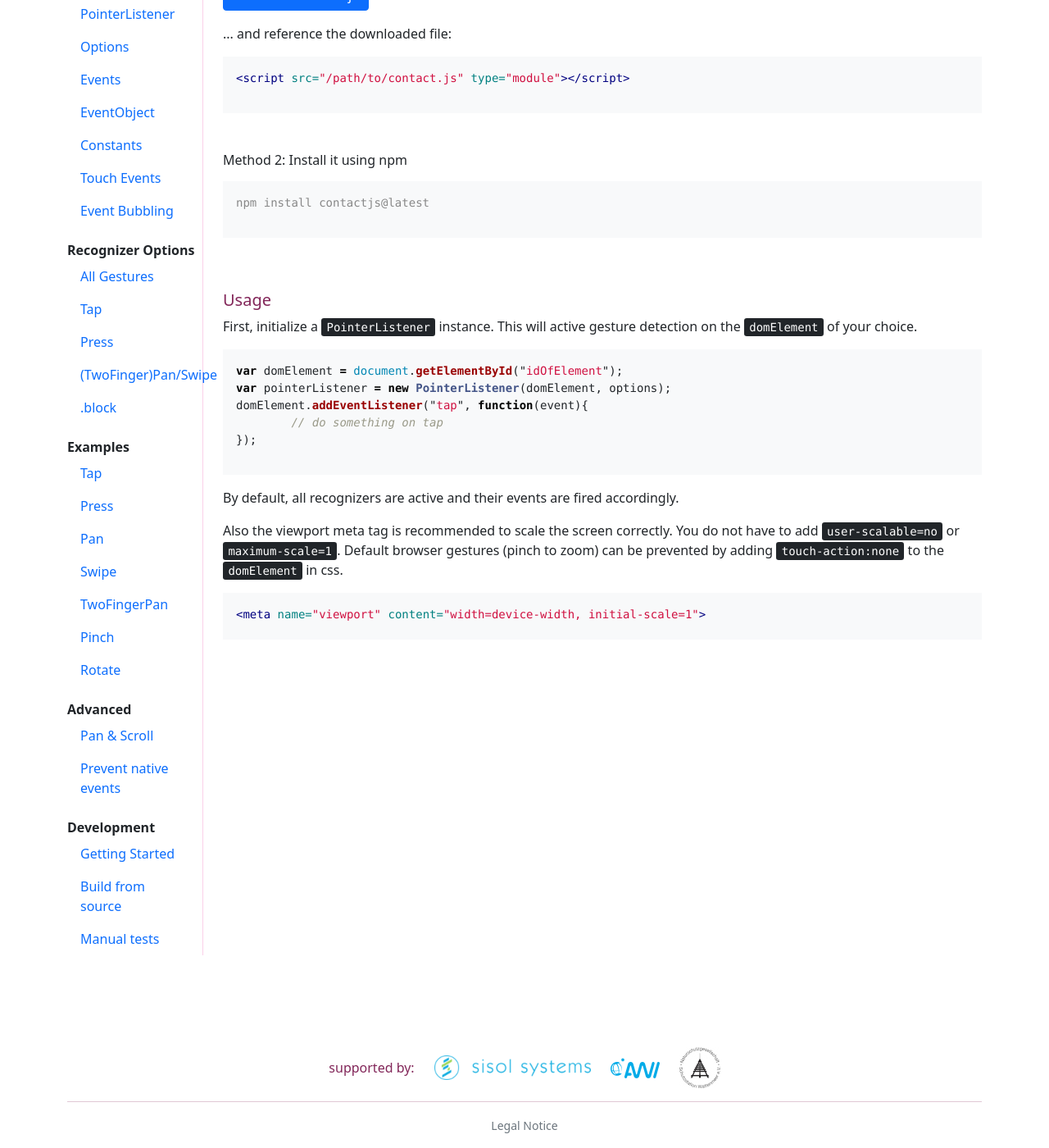
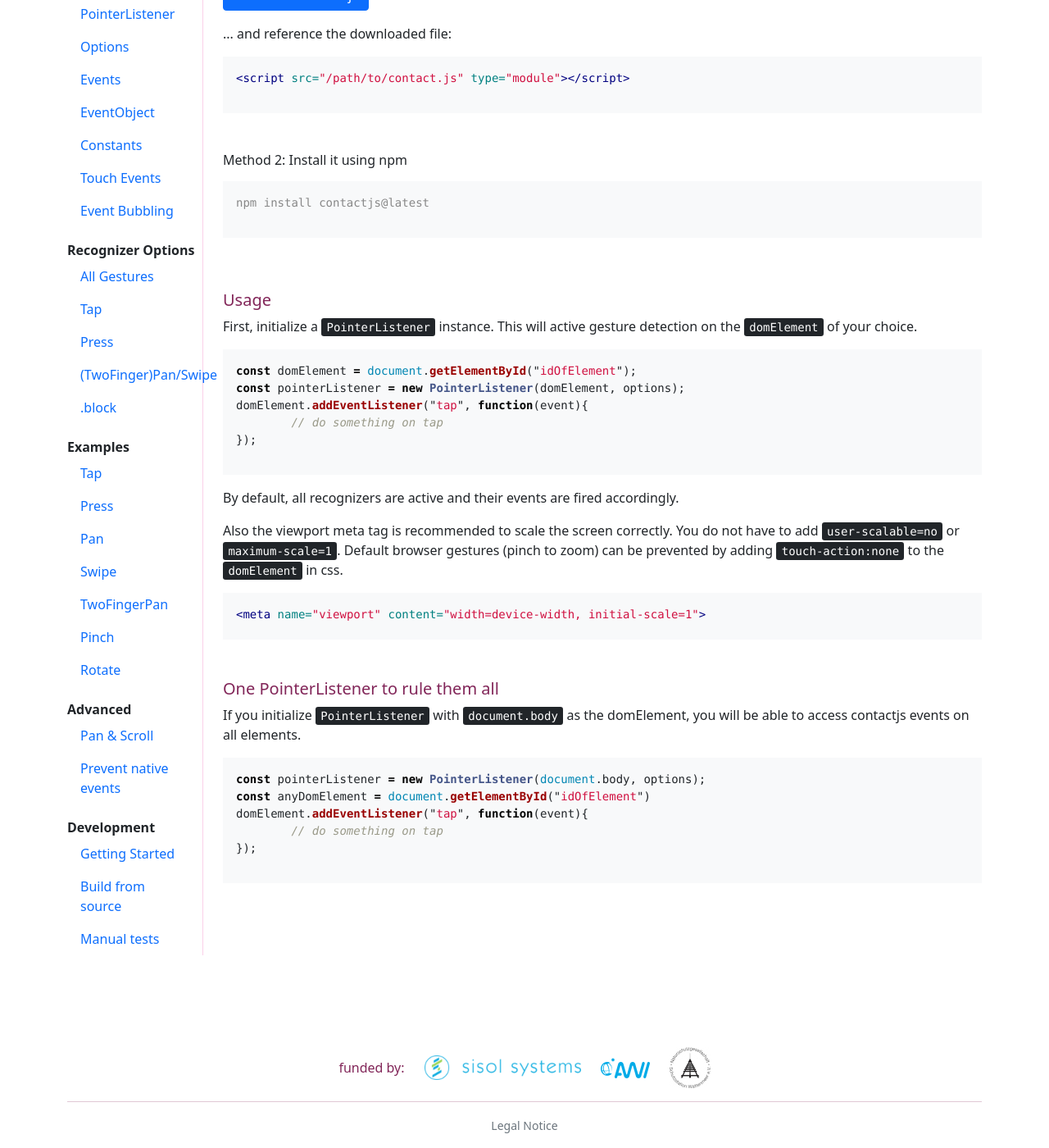
Before and after one commit to biodiv/contactjs, a Jekyll site: the page built from docs/documentation/general.html, in a window 1280 px wide and 1400 px high, scrolled down 309 px. Shown: the whole window at 82% size. Built offline with Jekyll 4.4.1, drawn with Linux system fonts in a browser that asks for light colours.

Commit message:
single pointerlistener

```diff
--- a/docs/_layouts/default.html
+++ b/docs/_layouts/default.html
@@ -62,16 +62,22 @@ bg-color: bg-pastel-light
 			<div class="container">
 				<div class="row justify-content-center align-items-center">
 					<div class="col-auto">
-						supported by:
+						funded by:
 					</div>
 					<div class="col-auto">
-						<img src="{{ 'assets/img/sisol-h30.png' | relative_url }}" class="img-fluid"/>
+						<a href="https://www.sisol-systems.com/" target="_blank">
+							<img src="{{ 'assets/img/sisol-h30.png' | relative_url }}" class="img-fluid"/>
+						</a>
 					</div>
 					<div class="col-auto">
-						<img src="{{ 'assets/img/AWI_Logo_2017-h25.png' | relative_url }}" class="img-fluid"/>
+						<a href="https://www.awi.de/" target="_blank">
+							<img src="{{ 'assets/img/AWI_Logo_2017-h25.png' | relative_url }}" class="img-fluid"/>
+						</a>
 					</div>
 					<div class="col-auto">
-						<img src="{{ 'assets/img/Logo_Schutzstation_Wattenmeer-h50.jpg' | relative_url }}" class="img-fluid" />
+						<a href="https://www.schutzstation-wattenmeer.de/" target="_blank">
+							<img src="{{ 'assets/img/Logo_Schutzstation_Wattenmeer-h50.jpg' | relative_url }}" class="img-fluid" />
+						</a>
 					</div>
 				</div>
 				<hr>
--- a/docs/documentation/general.html
+++ b/docs/documentation/general.html
@@ -50,8 +50,8 @@ npm install contactjs@latest
 						First, initialize a <kbd>PointerListener</kbd> instance. This will active gesture detection on the <kbd>domElement</kbd> of your choice.
 						<div class="bg-light p-3 mt-3">
 {% highlight javascript %}
-var domElement = document.getElementById("idOfElement");
-var pointerListener = new PointerListener(domElement, options);
+const domElement = document.getElementById("idOfElement");
+const pointerListener = new PointerListener(domElement, options);
 domElement.addEventListener("tap", function(event){
 	// do something on tap
 });
@@ -70,6 +70,19 @@ domElement.addEventListener("tap", function(event){
 							</div>
 						</div>
 					</div>
+					<div class="mt-5">
+						<h5>One PointerListener to rule them all</h5>
+						If you initialize <kbd>PointerListener</kbd> with <kbd>document.body</kbd> as the domElement, you will be able to access contactjs events on all elements.
+						<div class="bg-light p-3 mt-3">
+{% highlight javascript %}
+const pointerListener = new PointerListener(document.body, options);
+const anyDomElement = document.getElementById("idOfElement")
+domElement.addEventListener("tap", function(event){
+	// do something on tap
+});
+{% endhighlight %}
+						</div>
+					</div>
 				</div>
 			</div>
 		</div>
```
